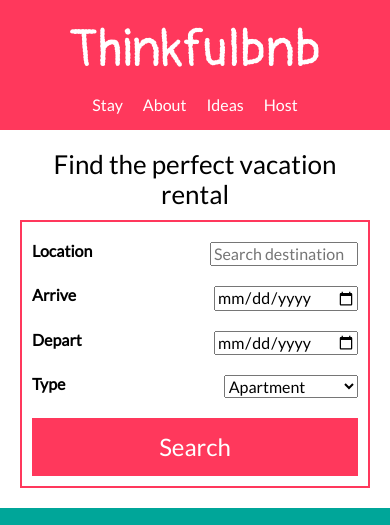
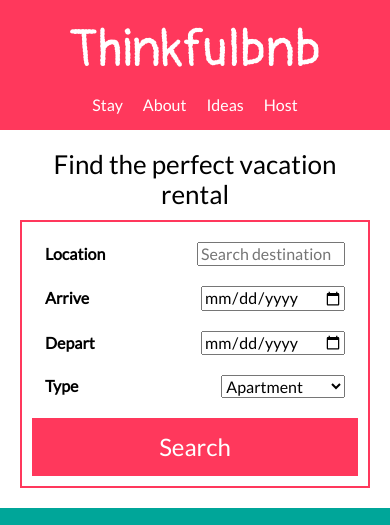
Before and after one commit to DylanMcDowell37/Thinkfulbnb, a plain HTML site: page index.html in a window 390 px wide. Shown: the top 525 px of the page. Drawn offline with nearby package versions, Linux system fonts and the light colour scheme.

Commit message:
Update style.css

```diff
--- a/style.css
+++ b/style.css
@@ -101,14 +101,14 @@
 form div {
   display: flex;
   justify-content: space-between;
-  margin: 10px 0 20px 0;
+  margin:10px 0 20px 0;
 
 }
 
-form select,
+/* form select,
 form input {
   width: 150px;
-}
+} */
 
 form button {
   background-color: #ff385c;
@@ -147,7 +147,7 @@
 
 /* -------  Media Query ------- */
 
-@media (min-width: 1000px) {
+@media (min-width: 1020px) {
   header {
     flex-direction: row;
     justify-content: space-between;
@@ -158,11 +158,15 @@
   form {
     display: flex;
     flex-direction: row;
-    /* flex-wrap: wrap;  */
   }
+  form select,
+  form input {
+  width: 150px;
+}
+
    form div {
     flex-direction: column;
-    /* justify-content: space-between; */
+    justify-content: space-between;
     margin: auto;
   }
 
@@ -214,14 +218,24 @@
     margin: 10px;
   }
 }
+@media (max-width: 1020px)
+{
+  form select,
+  form input,
+  form div {
+    align-items: center;
+    width: 300px;
+    margin-left: auto;
+    margin-right: auto;
+}
 
+}
 @media (max-width: 480px) {
   .logo {
     font-size: 52px;
   }
   form select,
   form input {
-    width: 140px;
-  }
-
+  width: 140px;
 }
+}
```
